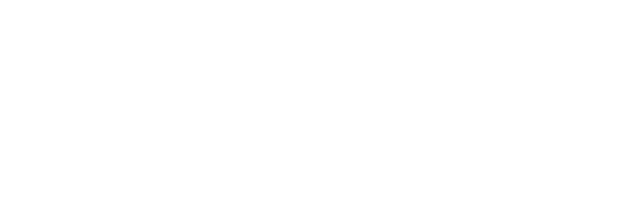
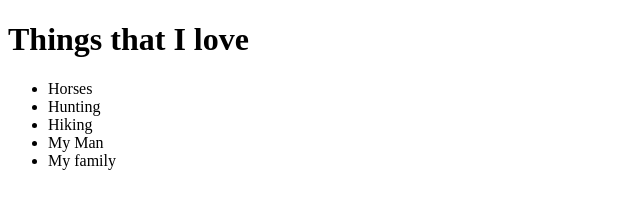
Before and after one commit to Koliver88/Radical, a plain HTML site: page index.html/index.html in a window 1280 px wide. Shown: the whole page, without its empty margins (0-640 px from the left). Drawn offline with Linux system fonts and the light colour scheme.

Commit message:
Added list and title
list and title

```diff
--- a/index.html/index.html
+++ b/index.html/index.html
@@ -11,6 +11,15 @@
 </head>
 <body>
 
+<h1>Things that I love</h1>
+
+<ul>
+<li>Horses</li>
+<li>Hunting</li>
+<li>Hiking</li>
+<li>My Man</li>
+<li>My family</li>
+</ul>
 
 
 
```
